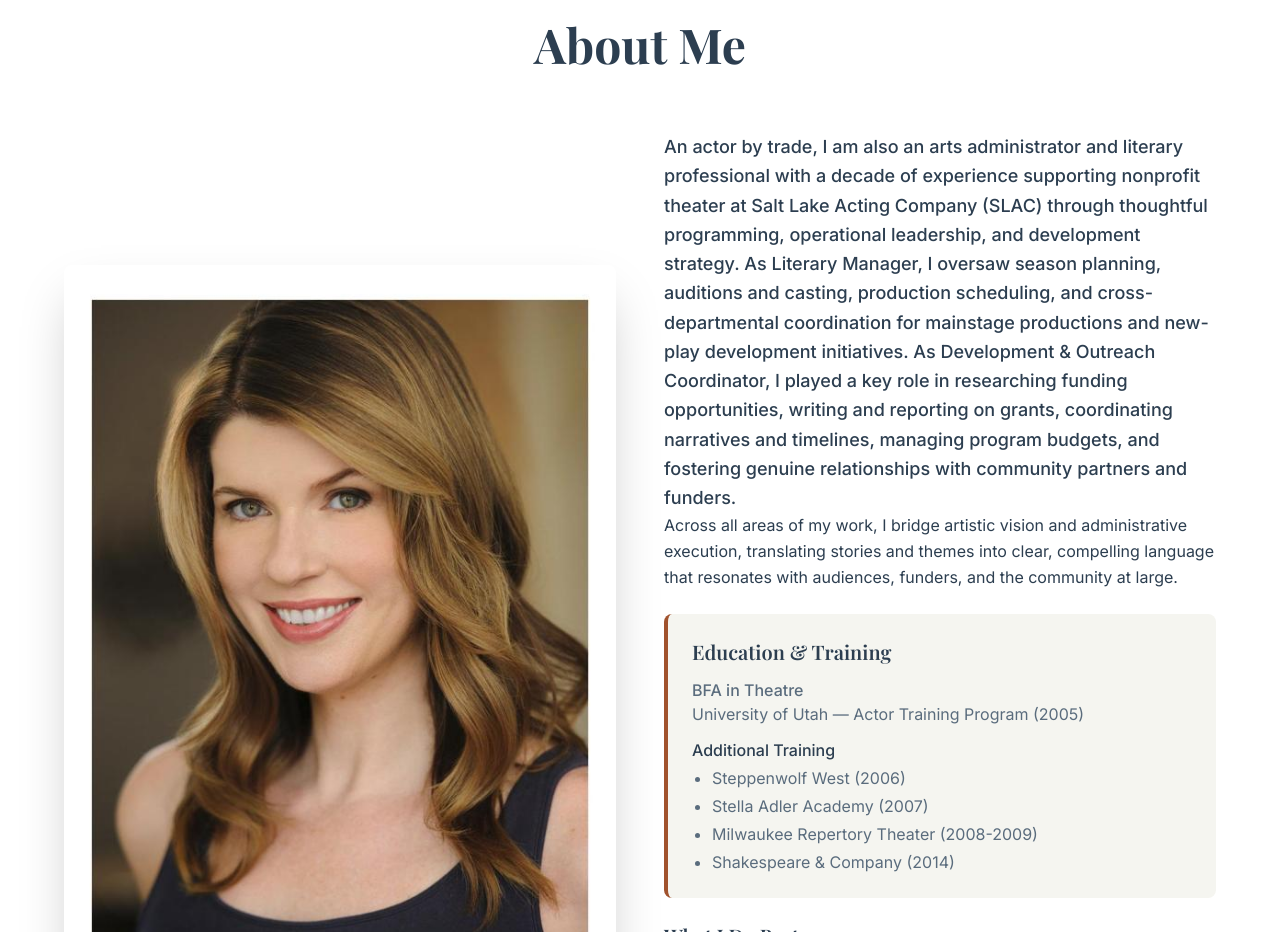
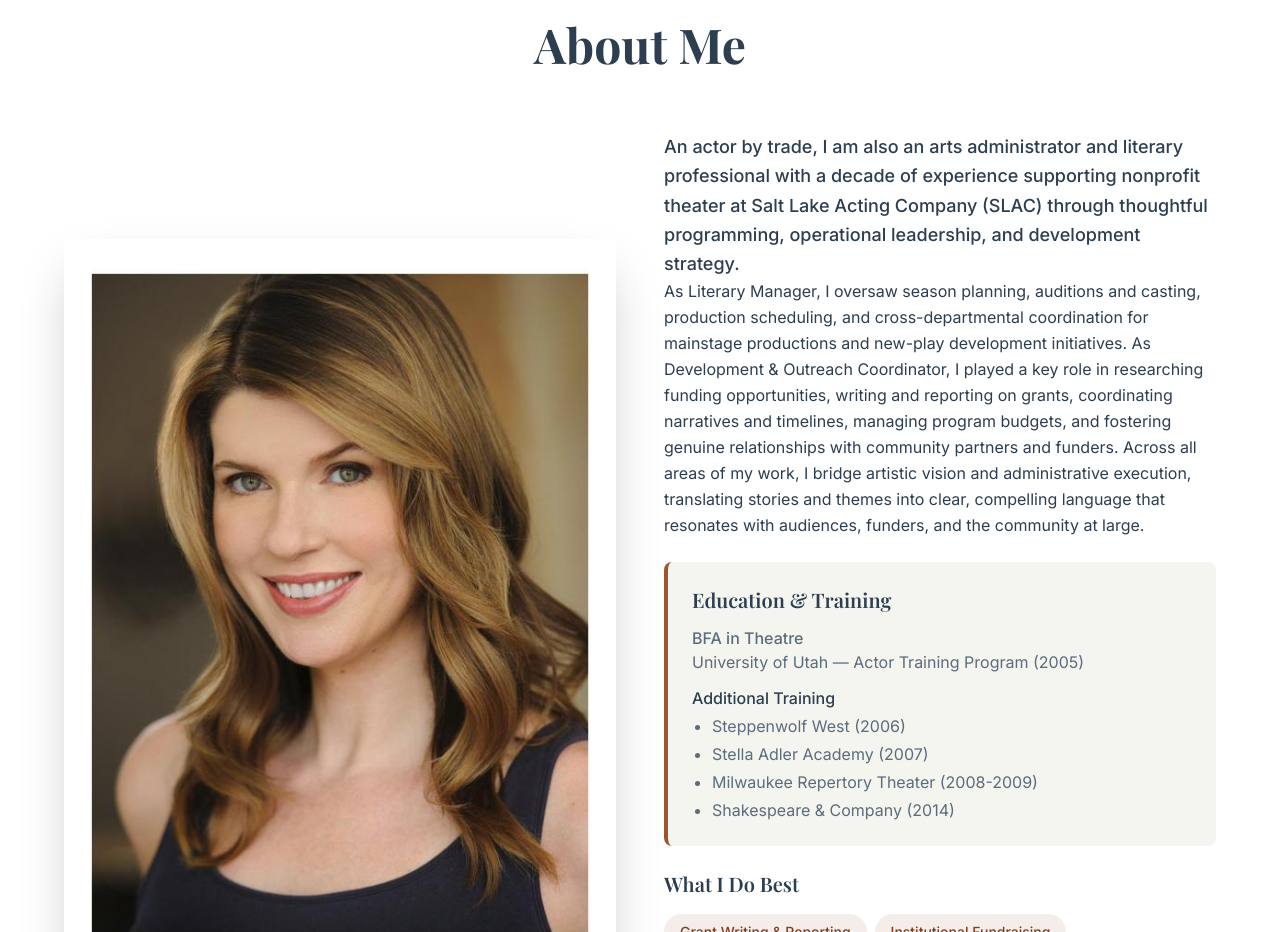
Before and after one commit to topher416/cstokeswylie, a React (Vite) app: page / in a window 1280 px wide. Shown: the part 860-1792 px from the top of the page. Built offline with nearby package versions, Linux system fonts and the light colour scheme.

Commit message:
Refactor bio content in About component
Reorganized bio content for clarity and emphasis.

```diff
--- a/src/components/About.jsx
+++ b/src/components/About.jsx
@@ -22,11 +22,11 @@ const About = () => {
           <div className="order-2 md:order-2 space-y-6">
             <div className="prose prose-lg">
               <p className="text-text leading-relaxed text-lg font-medium">
-                An actor by trade, I am also an arts administrator and literary professional with a decade of experience supporting nonprofit theater at Salt Lake Acting Company (SLAC) through thoughtful programming, operational leadership, and development strategy. As Literary Manager, I oversaw season planning, auditions and casting, production scheduling, and cross-departmental coordination for mainstage productions and new-play development initiatives. As Development & Outreach Coordinator, I played a key role in researching funding opportunities, writing and reporting on grants, coordinating narratives and timelines, managing program budgets, and fostering genuine relationships with community partners and funders.
+                An actor by trade, I am also an arts administrator and literary professional with a decade of experience supporting nonprofit theater at Salt Lake Acting Company (SLAC) through thoughtful programming, operational leadership, and development strategy.
               </p>
 
               <p className="text-text leading-relaxed">
-                Across all areas of my work, I bridge artistic vision and administrative execution, translating stories and themes into clear, compelling language that resonates with audiences, funders, and the community at large.
+                As Literary Manager, I oversaw season planning, auditions and casting, production scheduling, and cross-departmental coordination for mainstage productions and new-play development initiatives. As Development & Outreach Coordinator, I played a key role in researching funding opportunities, writing and reporting on grants, coordinating narratives and timelines, managing program budgets, and fostering genuine relationships with community partners and funders. Across all areas of my work, I bridge artistic vision and administrative execution, translating stories and themes into clear, compelling language that resonates with audiences, funders, and the community at large.
               </p>
             </div>
 
```
